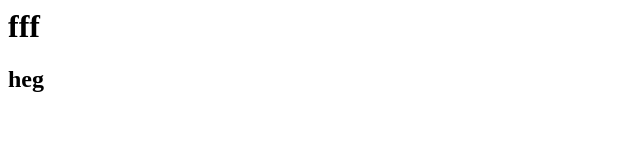
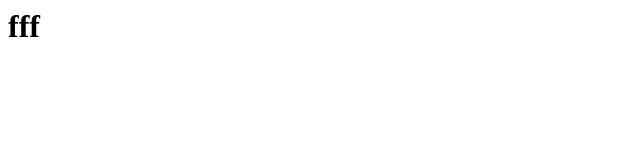
Before and after one commit to Nemxfacami/hexooraitx.github.io, a plain HTML site: page Index.html in a window 1280 px wide. Shown: the full height of the page, 0-640 px from the left. Drawn offline with Linux system fonts and the light colour scheme.

Commit message:
Update Index.html

```diff
--- a/Index.html
+++ b/Index.html
@@ -1,2 +1 @@
 <h1>fff</h1>
-<h2>heg</h2>
```
